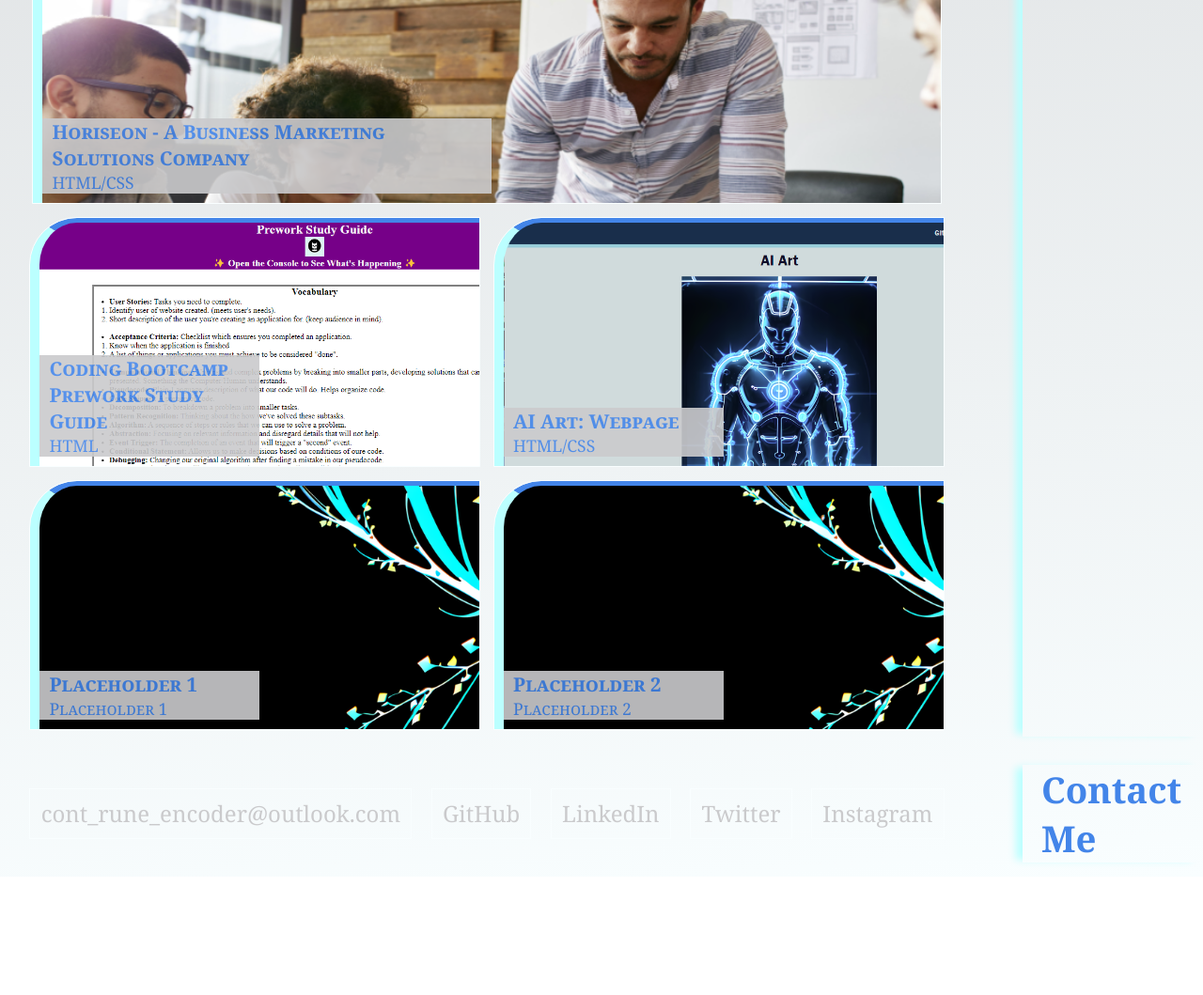
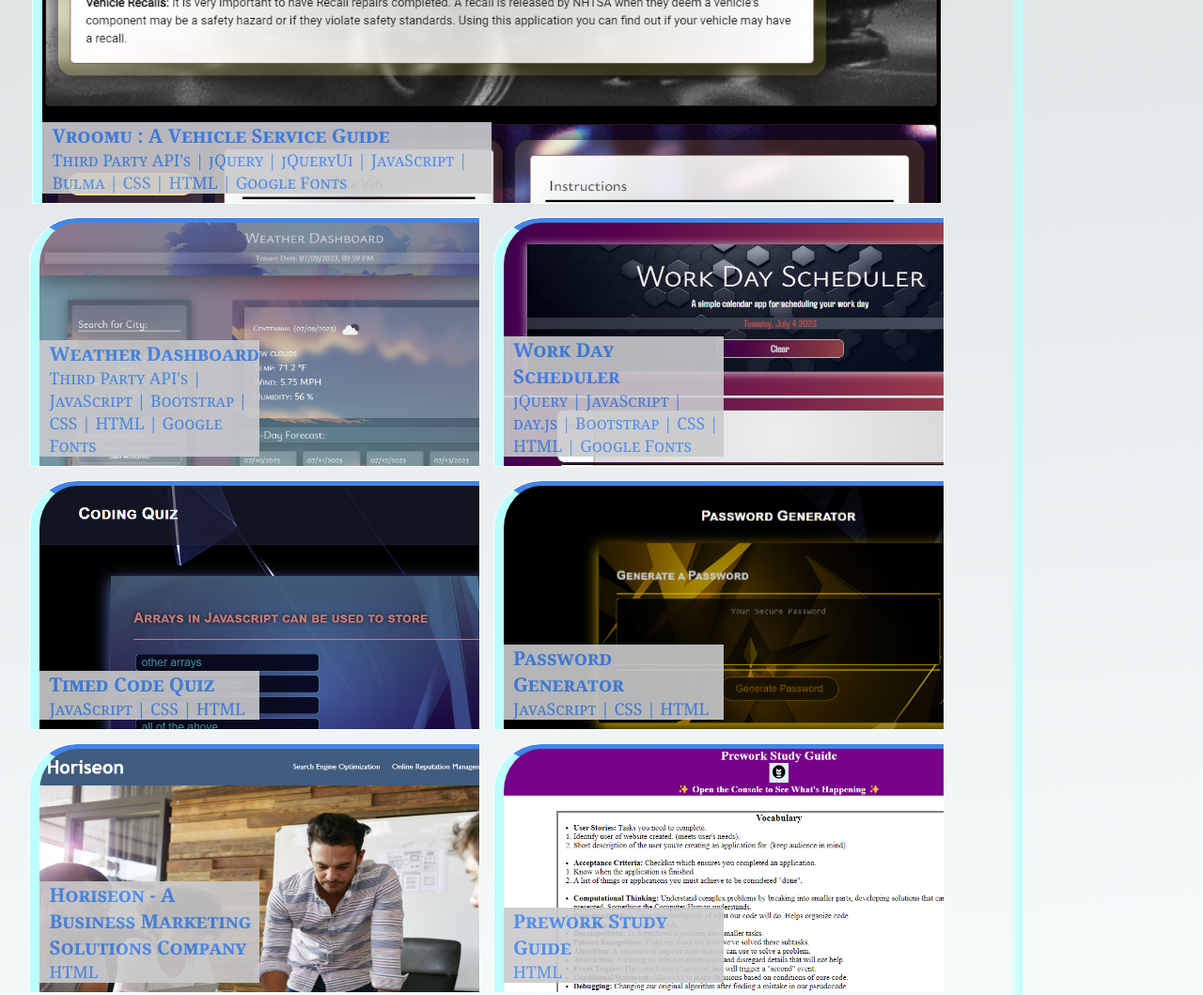
Before and after one commit to rune-encoder/Portfolio-v1, a plain HTML site: page index.html in a window 1280 px wide. Shown: the part 1280-2339 px from the top of the page at 94% size. Before the commit the page ends 2213 px from the top, so only its background shows below. Drawn offline with Linux system fonts and the light colour scheme.

Commit message:
Updated Project Cards. Added New Completed Projects

```diff
--- a/assets/style.css
+++ b/assets/style.css
@@ -278,23 +278,32 @@ hgroup p {
 
 /* Portfolio Project Images*/
 #card1 {
-    background-image: url(./images/Shot-Horiseon.png), linear-gradient(175deg, var(--light) 0%, var(--primary) 100%);
+    background-image: url(./images/Work-Screenshots/Shot-Vroomu.png), linear-gradient(175deg, var(--light) 0%, var(--primary) 100%);
+    background-size: cover;
 }
 
 #card2 {
-    background-image: url(./images/Shot-PreWork.png), linear-gradient(175deg, var(--light) 0%, var(--primary) 100%);
+    background-image: url(./images/Work-Screenshots/Shot-Weather-Dashboard.png), linear-gradient(175deg, var(--light) 0%, var(--primary) 100%);
 }
 
 #card3 {
-    background-image: url(./images/Shot-AiArt.png), linear-gradient(175deg, var(--light) 0%, var(--primary) 100%);
+    background-image: url(./images/Work-Screenshots/Shot-Work-Day\ Scheduler.png), linear-gradient(175deg, var(--light) 0%, var(--primary) 100%);
 }
 
 #card4 {
-    background-image: url(./images/00180.png), linear-gradient(175deg, var(--light) 0%, var(--primary) 100%);
+    background-image: url(./images/Work-Screenshots/Shot-Code-Quiz.png), linear-gradient(175deg, var(--light) 0%, var(--primary) 100%);
 }
 
 #card5 {
-    background-image: url(./images/00180.png), linear-gradient(175deg, var(--light) 0%, var(--primary) 100%);
+    background-image: url(./images/Work-Screenshots/Shot-Password-Generator.png), linear-gradient(175deg, var(--light) 0%, var(--primary) 100%);
+}
+
+#card6 {
+    background-image: url(./images/Work-Screenshots/Shot-Horiseon.png), linear-gradient(175deg, var(--light) 0%, var(--primary) 100%);
+}
+
+#card7 {
+    background-image: url(./images/Work-Screenshots/Shot-PreWork.png), linear-gradient(175deg, var(--light) 0%, var(--primary) 100%);
 }
 /* End of Portfolio Project Images*/
 /*!!!End of Work Section!!!*/
--- a/index.html
+++ b/index.html
@@ -50,38 +50,52 @@
       <h2 class="section-headings">Work</h2>
 
       <div class="card-container">
-        <a href="https://rune-encoder.github.io/Horiseon-Hompage/" class="cards" id="card1">
+        <a href="https://gera1313.github.io/Vroomu-A-Vehicle-Service-Guide/" class="cards" id="card1">
           <div>
-            <h3>Horiseon - A Business Marketing Solutions Company</h3>
-            <span>HTML/CSS</span>
+            <h3>Vroomu : A Vehicle Service Guide</h3>
+            <span> Third Party API's | jQuery | jQueryUi | JavaScript | Bulma | CSS | HTML | Google Fonts</span>
           </div>
         </a>
 
-        <a href="https://rune-encoder.github.io/prework-study-guide/" class="cards" id="card2">
+        <a href="https://rune-encoder.github.io/Weather-Dashboard/" class="cards" id="card2">
           <div>
-            <h3>Coding Bootcamp Prework Study Guide</h3>
+            <h3>Weather Dashboard</h3>
+            <span>Third Party API's | JavaScript | Bootstrap | CSS | HTML | Google Fonts </span>
+          </div>
+        </a>
+
+        <a href="https://rune-encoder.github.io/Work-Day-Scheduler/" class="cards" id="card3">
+          <div>
+            <h3>Work Day Scheduler</h3>
+            <span>jQuery | JavaScript | day.js | Bootstrap | CSS | HTML | Google Fonts</span>
+          </div>
+        </a>
+
+        <a href="https://rune-encoder.github.io/Code-Quiz/" class="cards" id="card4">
+          <div>
+            <h3>Timed Code Quiz</h3>
+            <span>JavaScript | CSS | HTML</span>
+          </div>
+        </a>
+
+        <a href="https://rune-encoder.github.io/Password-Generator/" class="cards" id="card5">
+          <div>
+            <h3>Password Generator</h3>
+            <span>JavaScript | CSS | HTML</span>
+          </div>
+        </a>
+
+        <a href="https://rune-encoder.github.io/Horiseon-Hompage/" class="cards" id="card6">
+          <div>
+            <h3>Horiseon - A Business Marketing Solutions Company</h3>
             <span>HTML</span>
           </div>
         </a>
 
-        <a href="https://rune-encoder.github.io/mini-projectv2/" class="cards" id="card3">
+        <a href="https://rune-encoder.github.io/prework-study-guide/" class="cards" id="card7">
           <div>
-            <h3>AI Art: Webpage</h3>
-            <span>HTML/CSS</span>
-          </div>
-        </a>
-
-        <a href="#" class="cards" id="card4">
-          <div>
-            <h3>Placeholder 1</h3>
-            <span>Placeholder 1</span>
-          </div>
-        </a>
-
-        <a href="#" class="cards" id="card5">
-          <div>
-            <h3>Placeholder 2</h3>
-            <span>Placeholder 2</span>
+            <h3>Prework Study Guide</h3>
+            <span>HTML</span>
           </div>
         </a>
       </div>
```
Also changed, not shown: assets/images/Work-Screenshots/Shot-AiArt.png (renamed from assets/images/Shot-AiArt.png), assets/images/Work-Screenshots/Shot-Code-Quiz.png (added), assets/images/Work-Screenshots/Shot-Horiseon.png (renamed from assets/images/Shot-Horiseon.png), assets/images/Work-Screenshots/Shot-Password-Generator.png (added), assets/images/Work-Screenshots/Shot-PreWork.png (renamed from assets/images/Shot-PreWork.png), assets/images/Work-Screenshots/Shot-Vroomu.png (added), assets/images/Work-Screenshots/Shot-Weather-Dashboard.png (added), assets/images/Work-Screenshots/Shot-Work-Day Scheduler.png (added), assets/images/Work-Screenshots/screen-shot1.png (added), 1 other file.
